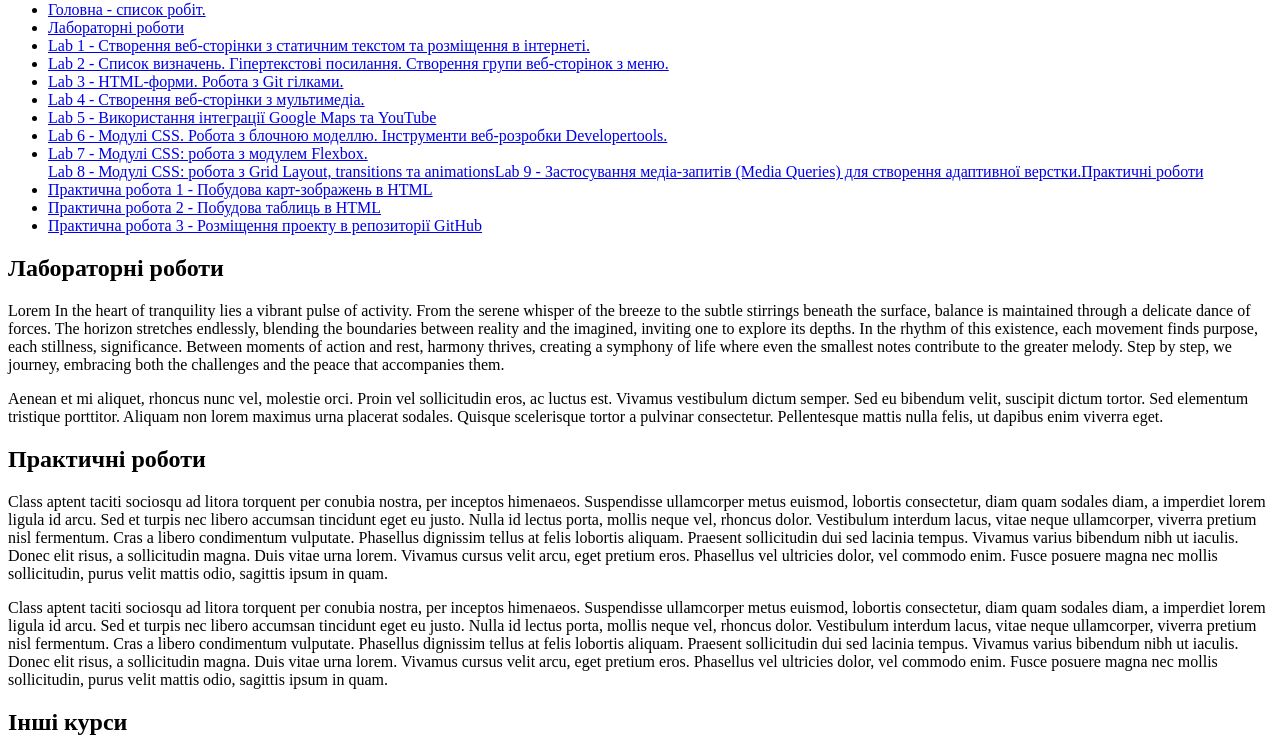
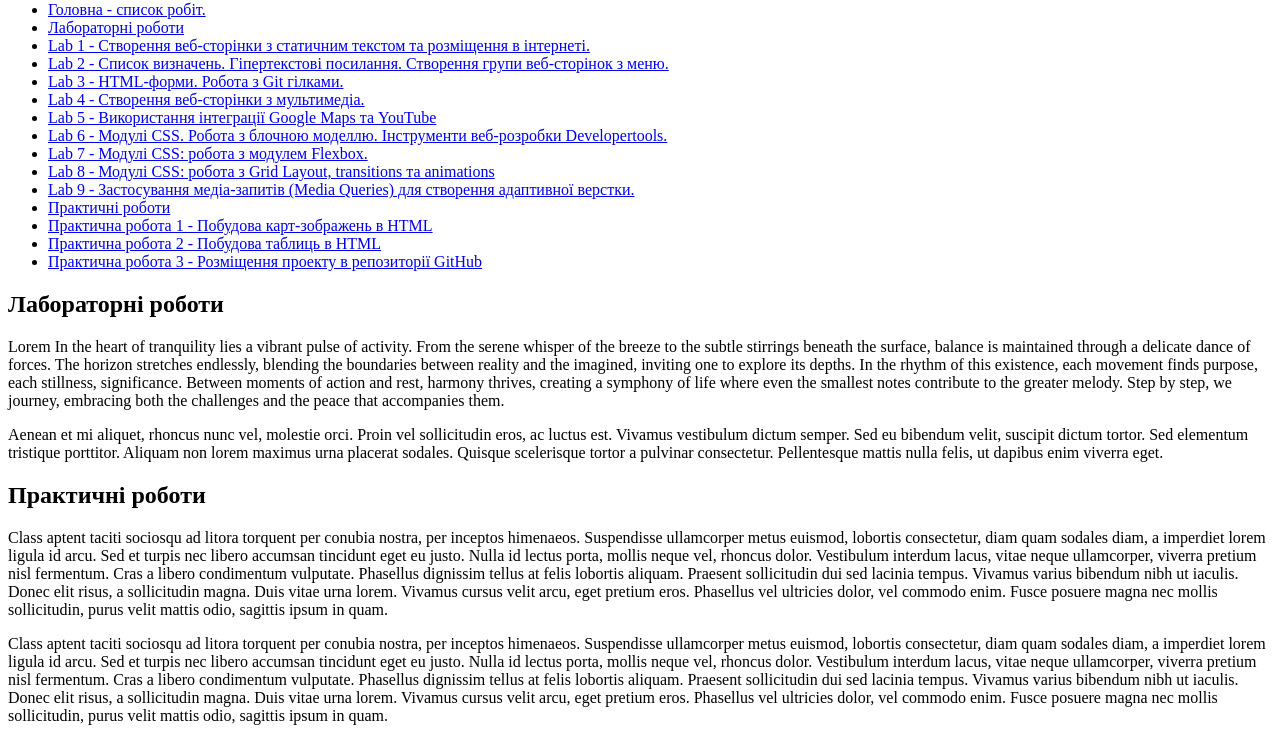
Before and after one commit to labik2/college_PII, a plain HTML site: page lab2/index.html in a window 1280 px wide. Shown: the part 65-802 px from the top of the page. Drawn offline with Linux system fonts and the light colour scheme.

Commit message:
Update index.html

```diff
--- a/lab2/index.html
+++ b/lab2/index.html
@@ -18,9 +18,9 @@
 		<li><a href="/lab4/index.html">Lab 4 - Створення веб-сторінки з мультимедіа.</a></li>
 		<li><a href="/lab5/index.html">Lab 5 - Використання інтеграції Google Maps та YouTube</a></li>
 		<li><a href="/lab6/index.html">Lab 6 - Модулі СSS. Робота з блочною моделлю. Інструменти веб-розробки Developertools.</a></li>
-		<li><a href="/lab7/index.html">Lab 7 - Модулі СSS: робота з модулем Flexbox.</a></li
-		<li><a href="/lab8/index.html">Lab 8 - Модулі СSS: робота з Grid Layout, transitions та animations</a></li
-		<li><a href="/lab9/index.html">Lab 9 - Застосування медіа-запитів (Media Queries) для створення адаптивної верстки.</a></li
+		<li><a href="/lab7/index.html">Lab 7 - Модулі СSS: робота з модулем Flexbox.</a></li>
+		<li><a href="/lab8/index.html">Lab 8 - Модулі СSS: робота з Grid Layout, transitions та animations</a></li>
+		<li><a href="/lab9/index.html">Lab 9 - Застосування медіа-запитів (Media Queries) для створення адаптивної верстки.</a></li>
 
 
 		<li><a href="#pract">Практичні роботи</a></li>
```
